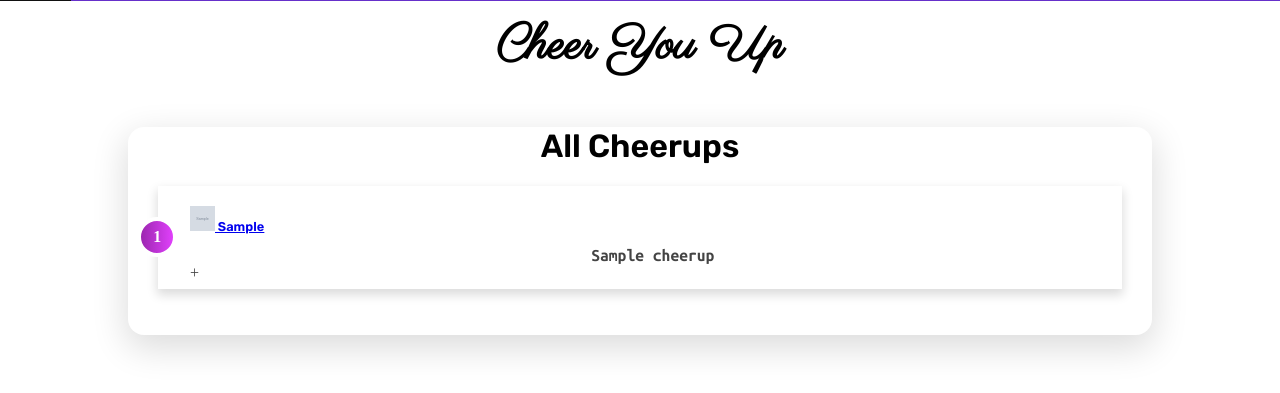
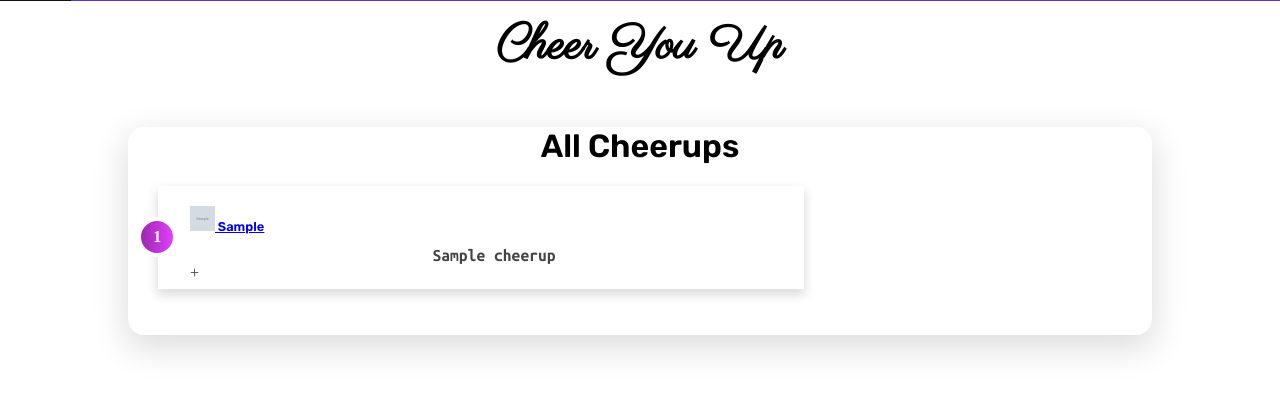
Before and after one commit to kdaya001/cheer-you-up, a Flask app: page /all-cheerups in a window 1280 px wide. Shown: the part 49-442 px from the top of the page. Run offline with Flask 2, Linux system fonts and the light colour scheme; grey boxes marked "Sample" are stand-in pictures; a database or web service that is not in the repository returns one stand-in record (values such as "Sample title"); some libraries are stand-ins or nearby versions.

Commit message:
fix character limit bug for index

```diff
--- a/static/styles/base-style.css
+++ b/static/styles/base-style.css
@@ -1,3 +1,7 @@
+body {
+    box-sizing: border-box;
+}
+
 .avatar {
     width: 25px;
     height: 25px;
@@ -32,6 +36,8 @@ ol li {
     background-color: rgb(255, 255, 255);
     color: #444;
     box-shadow: 0px 5px 10px 1px rgba(0, 0, 0, 0.14);
+    max-width:38rem;
+    word-wrap:break-word;
 }
 
 ol li:after {
@@ -135,11 +141,6 @@ body {
     background-color: rgb(137, 199, 189);
 }
 
-/* .posted-by-div > * {
-    display: inline-block;
-    text-align: center;
-} */
-
 .container {
     display: flex;
     flex-direction: column;
@@ -156,8 +157,6 @@ body {
 }
 
 .main-content-container, .post-content-container {
-    /* padding: 40px 0; */
-    /*  */
     margin: 0 auto;
     width: 80%;
     border-radius: 1em;
@@ -226,11 +225,14 @@ form {
     margin: 0 auto;
     margin-bottom: 30px;
     padding-bottom: 30px;
-    width: 80%;
+    max-width: 80%;
     border-radius: 1em;
     box-shadow: 0px 11px 35px 2px rgba(0, 0, 0, 0.14);
 }
-
+/*
+.cheerup {
+    overflow-wrap: break-word;
+} */
 
 @media only screen and (max-width: 900px) {
     .main-content-container {
--- a/templates/cheerup/index.html
+++ b/templates/cheerup/index.html
@@ -19,7 +19,7 @@
                             </p>
                         </a>
                     </div>
-                    <div class="cheerup">{{cheerup[0]}}</div>
+                    <div class="cheerup">{{cheerup['cheerup']}}</div>
                     <span class="find-out-more">+</span>
                     <div class="user-details">
                         <p>Cheerup Score: {{cheerup['rating']}}</p>
@@ -61,7 +61,7 @@
                             </p>
                         </a>
                     </div>
-                    <div class="cheerup">{{cheerup[0]}}</div>
+                    <div class="cheerup">{{cheerup['cheerup']}}</div>
                     <span class="find-out-more">+</span>
                     <div class="user-details">
                         <p>Cheerup Score: {{cheerup['rating']}}</p>
@@ -110,6 +110,7 @@
                 type="text"
                 placeholder="Add a cheerup"
                 name="new_cheerup"
+                maxlength="139"
                 required
             />
             <!-- <select id="mood" name="current_mood">
```
